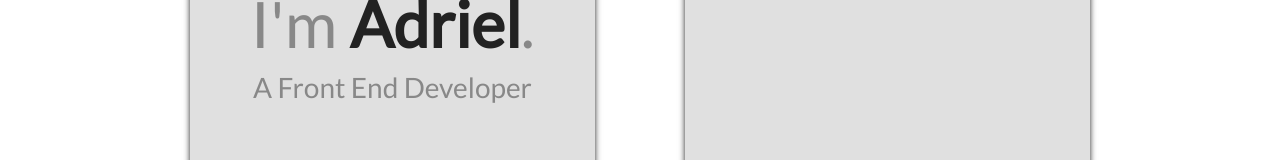
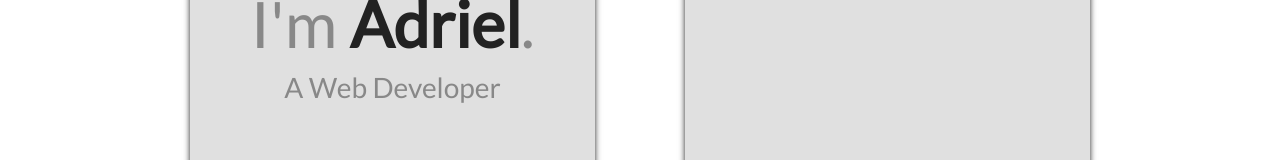
Before and after one commit to NikodemusLimanthie/NikodemusLimanthie, a plain HTML site: page index.html in a window 1280 px wide. Shown: the part 395-555 px from the top of the page. Drawn offline with nearby package versions, Linux system fonts and the light colour scheme.

Commit message:
Change position

```diff
--- a/index.html
+++ b/index.html
@@ -24,7 +24,7 @@
         <div class="v-left-column">
             <div class="v-text-huge">Hi.</div>
             <div class="v-text-large">I'm <span class="v-text-highlight">Adriel</span>.</div>
-            <div class="v-text-medium mt1">A Front End Developer</div>
+            <div class="v-text-medium mt1">A Web Developer</div>
         </div>
     </div>
 
```
